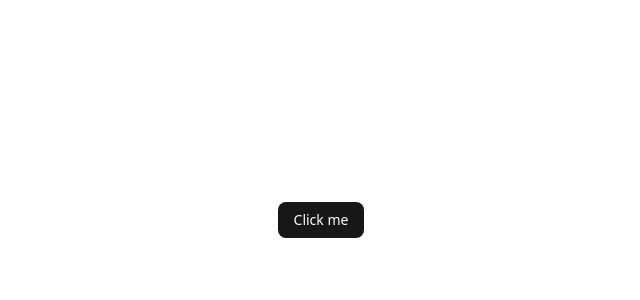
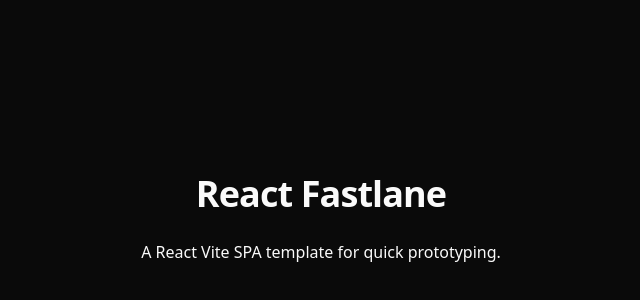
Before and after one commit to RyanLurn/react-fastlane, a React (Vite) app: page / in a window 1280 px wide. Shown: the part 180-480 px from the top of the page, without its empty margins (319-959 px from the left). Built offline with nearby package versions, Linux system fonts and the light colour scheme.

Commit message:
Add dark mode.

```diff
--- a/package.json
+++ b/package.json
@@ -18,7 +18,6 @@
     "class-variance-authority": "^0.7.1",
     "clsx": "^2.1.1",
     "lucide-react": "^0.544.0",
-    "next-themes": "^0.4.6",
     "react": "^19.1.1",
     "react-dom": "^19.1.1",
     "react-scan": "^0.4.3",
--- a/src/App.tsx
+++ b/src/App.tsx
@@ -1,9 +1,12 @@
-import { Button } from "@/components/ui/button";
-
 function App() {
   return (
-    <div className="flex min-h-svh flex-col items-center justify-center">
-      <Button>Click me</Button>
+    <div className="flex h-screen w-screen flex-col items-center justify-center">
+      <h1 className="scroll-m-20 text-center text-4xl font-extrabold tracking-tight text-balance">
+        React Fastlane
+      </h1>
+      <p className="leading-7 [&:not(:first-child)]:mt-6">
+        A React Vite SPA template for quick prototyping.
+      </p>
     </div>
   );
 }
--- /dev/null
+++ b/src/components/providers/index.tsx
@@ -0,0 +1,13 @@
+import { ThemeProvider } from "@/components/providers/theme";
+import { Toaster } from "@/components/ui/sonner";
+
+function Providers({ children }: { children: React.ReactNode }) {
+  return (
+    <ThemeProvider defaultTheme="dark" storageKey="vite-ui-theme">
+      {children}
+      <Toaster closeButton position="top-center" richColors />
+    </ThemeProvider>
+  );
+}
+
+export { Providers };
--- /dev/null
+++ b/src/components/providers/theme.tsx
@@ -0,0 +1,51 @@
+import { useEffect, useState } from "react";
+import {
+  type Theme,
+  ThemeProviderContext,
+  type ThemeProviderProps,
+} from "@/contexts/theme";
+
+function ThemeProvider({
+  children,
+  defaultTheme = "system",
+  storageKey = "vite-ui-theme",
+  ...props
+}: ThemeProviderProps) {
+  const [theme, setTheme] = useState<Theme>(
+    () => (localStorage.getItem(storageKey) as Theme) || defaultTheme,
+  );
+
+  useEffect(() => {
+    const root = window.document.documentElement;
+
+    root.classList.remove("light", "dark");
+
+    if (theme === "system") {
+      const systemTheme = window.matchMedia("(prefers-color-scheme: dark)")
+        .matches
+        ? "dark"
+        : "light";
+
+      root.classList.add(systemTheme);
+      return;
+    }
+
+    root.classList.add(theme);
+  }, [theme]);
+
+  const value = {
+    setTheme: (theme: Theme) => {
+      localStorage.setItem(storageKey, theme);
+      setTheme(theme);
+    },
+    theme,
+  };
+
+  return (
+    <ThemeProviderContext {...props} value={value}>
+      {children}
+    </ThemeProviderContext>
+  );
+}
+
+export { ThemeProvider };
--- a/src/components/ui/sonner.tsx
+++ b/src/components/ui/sonner.tsx
@@ -1,7 +1,7 @@
 "use client";
 
-import { useTheme } from "next-themes";
 import { Toaster as Sonner, type ToasterProps } from "sonner";
+import { useTheme } from "@/hooks/use-theme";
 
 const Toaster = ({ ...props }: ToasterProps) => {
   const { theme = "system" } = useTheme();
@@ -16,7 +16,7 @@
           "--normal-text": "var(--popover-foreground)",
         } as React.CSSProperties
       }
-      theme={theme as "system" | "light" | "dark"}
+      theme={theme}
       {...props}
     />
   );
--- /dev/null
+++ b/src/contexts/theme.ts
@@ -0,0 +1,24 @@
+import { createContext } from "react";
+
+type Theme = "dark" | "light" | "system";
+
+type ThemeProviderProps = {
+  children: React.ReactNode;
+  defaultTheme?: Theme;
+  storageKey?: string;
+};
+
+type ThemeProviderState = {
+  theme: Theme;
+  setTheme: (theme: Theme) => void;
+};
+
+const initialState: ThemeProviderState = {
+  setTheme: () => null,
+  theme: "system",
+};
+
+const ThemeProviderContext = createContext<ThemeProviderState>(initialState);
+
+export { ThemeProviderContext };
+export type { Theme, ThemeProviderProps, ThemeProviderState };
--- /dev/null
+++ b/src/hooks/use-theme.ts
@@ -0,0 +1,13 @@
+import { useContext } from "react";
+import { ThemeProviderContext } from "@/contexts/theme";
+
+function useTheme() {
+  const context = useContext(ThemeProviderContext);
+
+  if (context === undefined)
+    throw new Error("useTheme must be used within a ThemeProvider");
+
+  return context;
+}
+
+export { useTheme };
--- a/src/main.tsx
+++ b/src/main.tsx
@@ -4,6 +4,7 @@
 import { createRoot } from "react-dom/client";
 import "@/index.css";
 import App from "@/App.tsx";
+import { Providers } from "@/components/providers";
 
 scan({
   enabled: process.env.NODE_ENV === "development",
@@ -12,6 +13,8 @@
 // biome-ignore lint/style/noNonNullAssertion: Vite React's default
 createRoot(document.getElementById("root")!).render(
   <StrictMode>
-    <App />
+    <Providers>
+      <App />
+    </Providers>
   </StrictMode>,
 );
```
Also changed, not shown: 1 other file (tests, documents, lock files or other folders).
